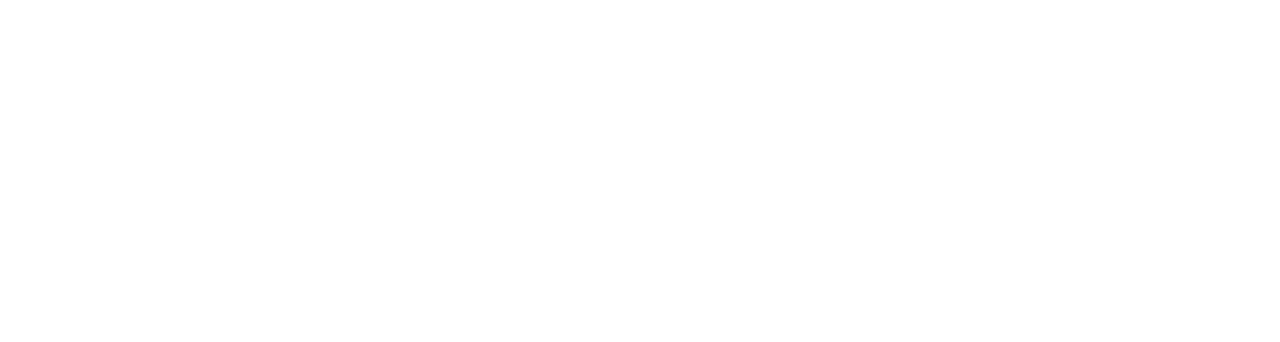
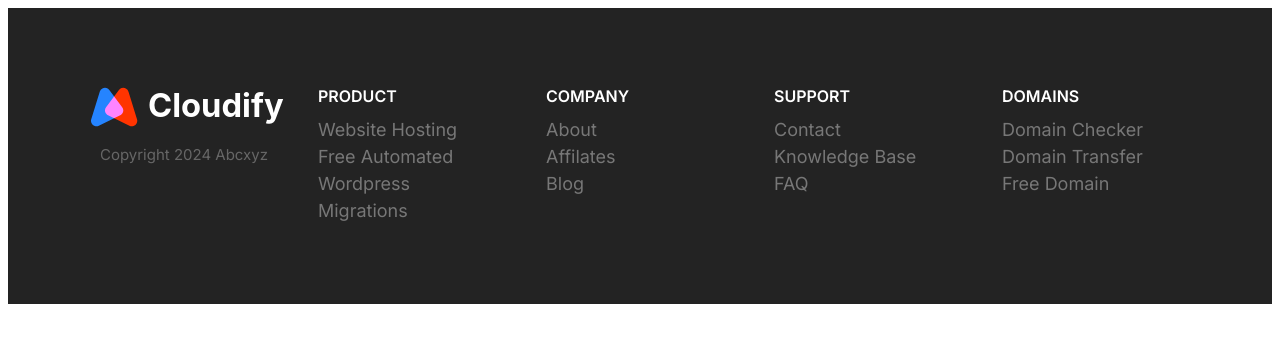
Before and after one commit to Agilesh-s/cloudify, a plain HTML site: page index.html in a window 1280 px wide. Drawn offline with Linux system fonts and the light colour scheme.

Commit message:
Created and merged footer block

```diff
--- a/css/styles.css
+++ b/css/styles.css
@@ -811,3 +811,80 @@
       max-width: 700px;
     }
   }
+
+  /* Footer */
+
+  .footer{
+    background: #232323;
+  }
+
+  .footer a{
+    color: #777;
+    transition: color .3s;
+  }
+
+  .footer a:hover{
+    color: #fff;
+  }
+
+  .footer__section{
+    padding: 2rem;
+    border-bottom: 1px solid #393939;
+  }
+
+  .footer__section .list{
+    margin: 0;
+  }
+
+  .footer__heading{
+    text-transform: uppercase;
+    font-weight: 600;
+  }
+
+  .footer__brand{
+    margin-top: 5rem;
+    text-align: center;
+  }
+
+  .footer__brand img{
+    width: 100%;
+    max-width: 230px;
+  }
+
+  .footer__copyright{
+    font-size: 2.1rem;
+    color: #fff;
+    opacity: .3;
+  }
+
+@media screen and (min-width: 768px) {
+    .footer__sections{
+        grid-template-columns: repeat(auto-fit, minmax(10rem, 1fr)) ;
+    }
+
+    .footer .collapsible__chevron{
+        display: none;
+    }
+
+    .footer .collapsible__content{
+        opacity: 1;
+        max-height: 100%;
+    }
+
+    .footer__brand{
+        order: -1;
+        margin-top: 1rem;
+    }
+
+    .footer__copyright{
+        font-size: 1.5rem;
+    }
+
+    .footer__section{
+        border: 0;
+    }
+
+    .footer__heading{
+        font-size: 1.6rem;
+    }
+}
--- a/index.html
+++ b/index.html
@@ -11,7 +11,74 @@
     <link rel="stylesheet" href="css/styles.css">
 </head>
 <body>
-
+    <footer class="block block--dark footer">
+       <div class="container grid footer__sections">
+        <section class="collapsible collapsible--expanded footer__section">
+            <header class="collapsible__header">
+                <h2 class="collapsible__heading footer__heading">Product</h2>
+                    <svg class="icon icon--white collapsible__chevron">
+                        <use xlink:href="images/sprite.svg#chevron"></use>
+                    </svg>
+            </header>
+            <div class="collapsible__content">
+                <ul class="list">
+                    <li><a href="#">Website Hosting</a></li>
+                    <li><a href="#">Free Automated Wordpress</a></li>
+                    <li><a href="#">Migrations</a></li>
+                </ul>
+            </div>
+        </section>
+        <section class="collapsible footer__section">
+            <header class="collapsible__header">
+                <h2 class="collapsible__heading footer__heading">Company</h2>
+                    <svg class="icon icon--white collapsible__chevron">
+                        <use xlink:href="images/sprite.svg#chevron"></use>
+                    </svg>
+            </header>
+            <div class="collapsible__content">
+                <ul class="list">
+                    <li><a href="#">About</a></li>
+                    <li><a href="#">Affilates</a></li>
+                    <li><a href="#">Blog</a></li>
+                </ul>
+            </div>
+        </section>
+        <section class="collapsible footer__section">
+            <header class="collapsible__header">
+                <h2 class="collapsible__heading footer__heading">Support</h2>
+                    <svg class="icon icon--white collapsible__chevron">
+                        <use xlink:href="images/sprite.svg#chevron"></use>
+                    </svg>
+            </header>
+            <div class="collapsible__content">
+                <ul class="list">
+                    <li><a href="#">Contact</a></li>
+                    <li><a href="#">Knowledge Base</a></li>
+                    <li><a href="#">FAQ</a></li>
+                </ul>
+            </div>
+        </section>
+        <section class="collapsible footer__section">
+            <header class="collapsible__header">
+                <h2 class="collapsible__heading footer__heading">Domains</h2>
+                    <svg class="icon icon--white collapsible__chevron">
+                        <use xlink:href="images/sprite.svg#chevron"></use>
+                    </svg>
+            </header>
+            <div class="collapsible__content">
+                <ul class="list">
+                    <li><a href="#">Domain Checker</a></li>
+                    <li><a href="#">Domain Transfer</a></li>
+                    <li><a href="#">Free Domain</a></li>
+                </ul>
+            </div>
+        </section>
+        <section class="footer__brand">
+            <img src="images/logo.svg" alt="">
+            <p class="footer__copyright">Copyright 2024 Abcxyz</p>
+        </section>
+       </div>
+    </footer>
 
     <script src="js/main.js"></script>
 </body>
--- a/js/main.js
+++ b/js/main.js
@@ -1,6 +1,6 @@
 const collapsibles = document.querySelectorAll(".collapsible");
 collapsibles.forEach((item) =>
   item.addEventListener("click", function () {
-    this.classList.toggle("collapsible__expand");
+    this.classList.toggle("collapsible--expanded");
   })
 );
```
Also changed, not shown: components/footer-block.html (added, +68 -0 lines).
